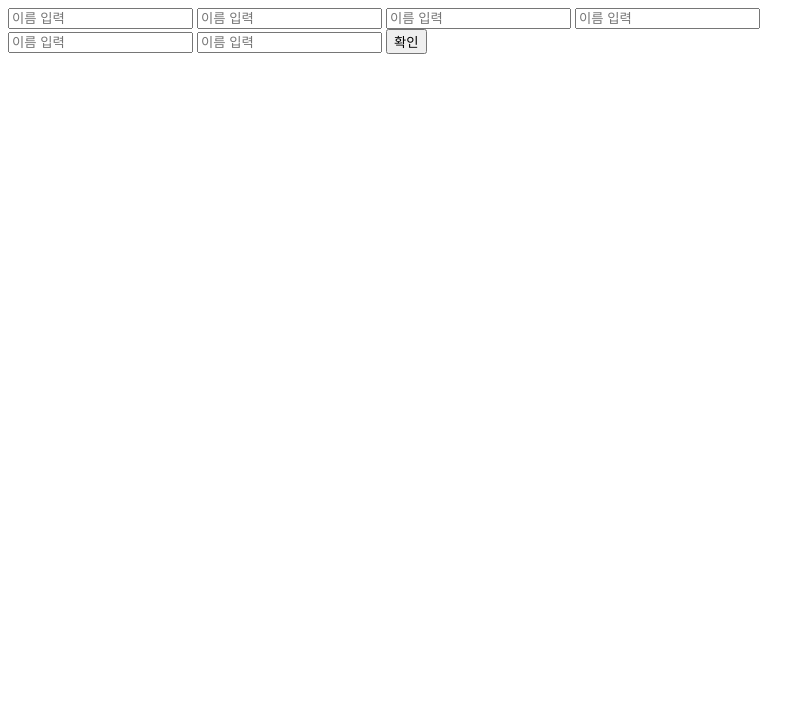
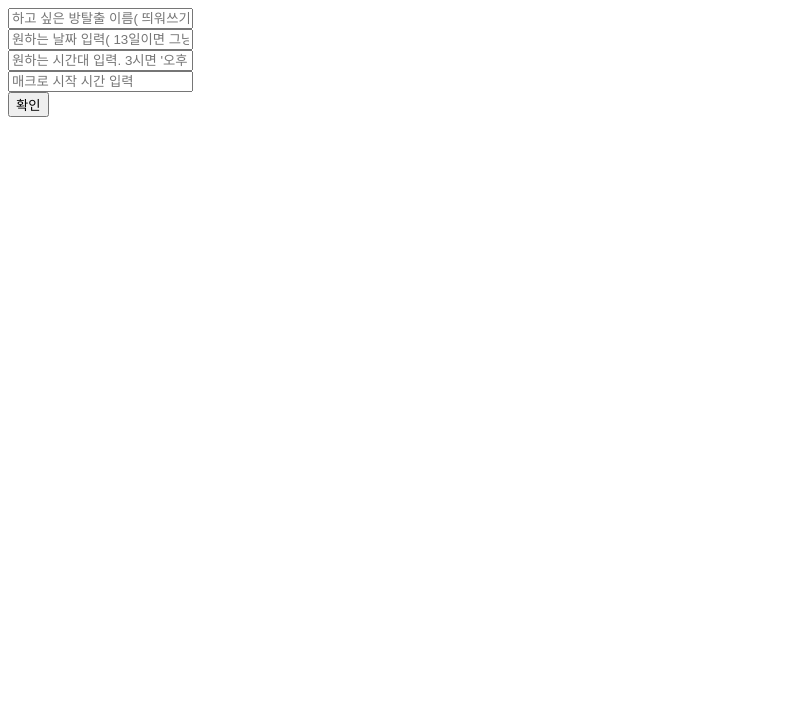
Before and after one commit to tkdudsh/reservaiton, an Electron app: page electron_app/index.html in a window 800 px wide. Shown: the part 81-800 px from the top of the page. Drawn offline with Linux system fonts and the light colour scheme.

Commit message:
테스트 중

```diff
--- a/electron_app/index.html
+++ b/electron_app/index.html
@@ -2,12 +2,20 @@
 <html>
   <body>
     <h1>Electron 연습</h1>
-    <input id="name" placeholder="이름 입력" />
-    <input id="name" placeholder="이름 입력" />
-    <input id="name" placeholder="이름 입력" />
-    <input id="name" placeholder="이름 입력" />
-    <input id="name" placeholder="이름 입력" />
-    <input id="name" placeholder="이름 입력" />
+
+    <input
+      id="showName"
+      placeholder="하고 싶은 방탈출 이름( 띄워쓰기까지 정확하게)"
+    /><br />
+    <input
+      id="targetDate"
+      placeholder="원하는 날짜 입력( 13일이면 그냥 숫자만쓰기 EX) 13"
+    /><br />
+    <input
+      id="targetTime"
+      placeholder="원하는 시간대 입력. 3시면 '오후 3:00'"
+    /><br />
+    <input id="startTime" placeholder="매크로 시작 시간 입력" /><br />
     <button id="btn">확인</button>
     <p id="result"></p>
 
```
